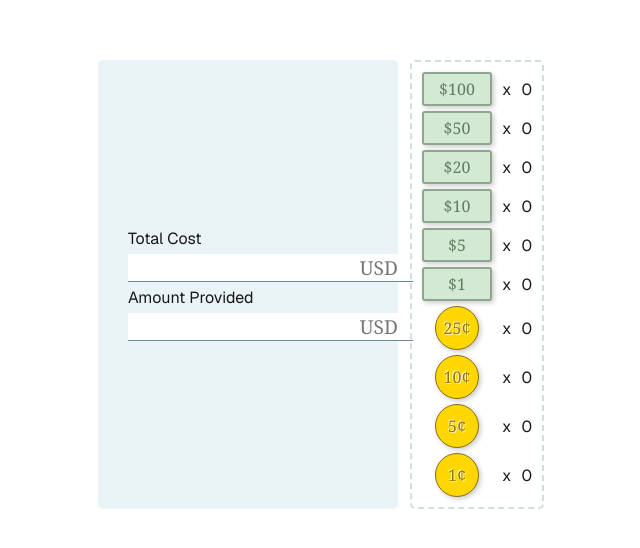
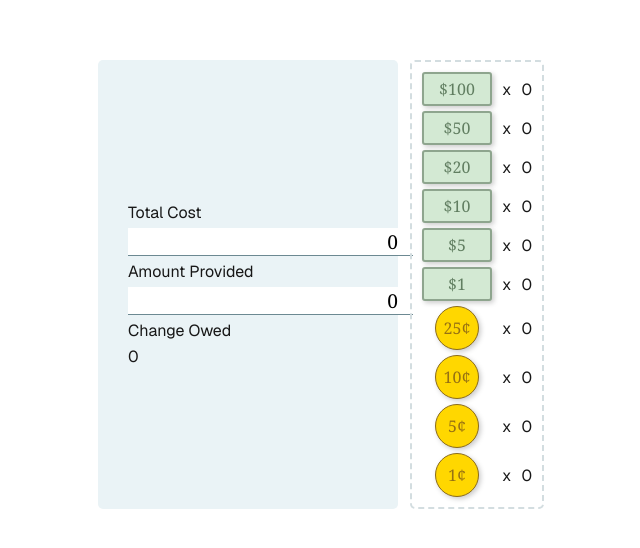
Before and after one commit to UnitedThoughts/interview.adt, a Next.js app: page / in a window 1280 px wide. Shown: the part 116-664 px from the top of the page, without its empty margins (319-959 px from the left). Built offline with nearby package versions, Linux system fonts and the light colour scheme.

Commit message:
Reactivity using reducer

```diff
--- a/src/app/icons.module.css
+++ b/src/app/icons.module.css
@@ -4,7 +4,7 @@
     border: 1px solid rgb(139, 108, 27);
     color: rgb(150, 113, 19);
     display: block;
-    text-shadow: -1px -1px 0px #fffab9, 1px 1px 0px #fffab9;
+    /* text-shadow: -1px -1px 0px #fffab9, 1px 1px 0px #fffab9; */
 
     padding-top: 10px;
     padding-bottom: 10px;
--- a/src/app/page.module.css
+++ b/src/app/page.module.css
@@ -62,7 +62,7 @@ body {
   grid-template-columns:
     auto auto auto
   ;
-  border: 2px dashed rgb(211, 221, 224);;
+  border: 2px dashed rgb(211, 221, 224);
   border-radius: 5px;
 }
 
@@ -73,4 +73,8 @@ body {
   justify-items: center;
   align-items: baseline;
   column-gap: 10px;
+
+  &.inactive {
+    opacity: 0.5;
+  }
 }
--- a/src/app/page.tsx
+++ b/src/app/page.tsx
@@ -1,6 +1,8 @@
-import Image from "next/image";
+'use client'
+
 import styles from "./page.module.css";
 import icons from "./icons.module.css"
+import { useReducer } from 'react';
 
 const denominations = [
   {value_usd: 100, type: 'bill'},
@@ -15,7 +17,10 @@ const denominations = [
   {value_usd: 0.25, type: 'coin'},
   {value_usd: 0.10, type: 'coin'},
   {value_usd: 0.05, type: 'coin'},
+  // TODO: Victorian mode for thruppence
+  // TODO: Victorian mode for tuppence
   {value_usd: 0.01, type: 'coin'},
+  // TODO: Victorian mode for ha'penny
 ]
 
 type DenominationStack = {value_usd: number, type: string, count: number}
@@ -28,8 +33,8 @@ let change: DenominationStack[] = denominations.map((denomination) => {
   }
 })
 
-const DenominationDisplay = ({denomination}) => {
-  return (<div key={denomination.value_usd} className={styles.denomination_display}>
+const DenominationDisplay = ({denomination: denomination}: {denomination: DenominationStack}) => {
+  return (<div key={denomination.value_usd} className={`${styles.denomination_display} ${denomination.count === 0 ? 'inactive' : 'active'}`} >
     {denomination.type === 'bill' ? (
       <span className={ icons.bill_icon }>{denomination.value_usd}</span>
     ) : (
@@ -50,20 +55,52 @@ const DemoninationsList = () => {
   )
 }
 
+type Amounts = {totalCostUSD: number, amountProvidedUSD: number, changeOwedUSD: number, valid: boolean}
+
+const AmountsDisplay = ({amounts: amounts, dispatch: dispatch}: {amounts: Amounts, dispatch: any}) => {
+  return <div className={styles.amounts}>
+    <label htmlFor="total_cost_usd">Total Cost</label>
+    <input type="number" placeholder="USD" id="total_cost_usd" value={amounts.totalCostUSD} onChange={(e) => dispatch({type: 'change:cost', value: Number(e.target.value)})}/>
+
+    <label htmlFor="amount_provided_usd">Amount Provided</label>
+    <input type="number" placeholder="USD" id="amount_provided_usd" value={amounts.amountProvidedUSD} onChange={(e) => dispatch({type: 'change:amount_provided', value: Number(e.target.value)})}/>
+
+    <span>Change Owed</span>
+    <span>{amounts.changeOwedUSD}</span>
+  </div>
+}
+
+const changeReducer = (amounts: Amounts, action: {type: string, value: number}) => {
+  switch(action.type){
+    case 'change:cost': {
+      return {
+        totalCostUSD: action.value,
+        amountProvidedUSD: amounts.amountProvidedUSD,
+        changeOwedUSD: amounts.amountProvidedUSD - amounts.totalCostUSD,
+        valid: (amounts.amountProvidedUSD - amounts.totalCostUSD) >= 0
+      }
+    }
+    case 'change:amount_provided': {
+      return {
+        totalCostUSD: amounts.totalCostUSD,
+        amountProvidedUSD: action.value,
+        changeOwedUSD: amounts.amountProvidedUSD - amounts.totalCostUSD,
+        valid: (amounts.amountProvidedUSD - amounts.totalCostUSD) >= 0
+      }
+    }
+    default: {
+      throw new Error(`Unknown action '${action.type}'`)
+    }
+  }
+}
+
 export default function Home() {
+  const [amounts, dispatch] = useReducer(changeReducer, {totalCostUSD: 0, amountProvidedUSD: 0, changeOwedUSD: 0, valid: true})
+
   return (
-      <main className={styles.main}>
-
-        <div className={styles.amounts}>
-          <label htmlFor="total_cost_usd">Total Cost</label>
-          <input type="number" placeholder="USD" id="total_cost_usd"/>
-
-          <label htmlFor="amount_provided_usd">Amount Provided</label>
-          <input type="number" placeholder="USD" id="amount_provided_usd"/>
-        </div>
-
-        <DemoninationsList />
-
-      </main>
+    <main className={styles.main}>
+      <AmountsDisplay amounts={amounts} dispatch={dispatch}/>
+      <DemoninationsList />
+    </main>
   )
 }
```
Also changed, not shown: src/app/denominations.tsx (deleted).
